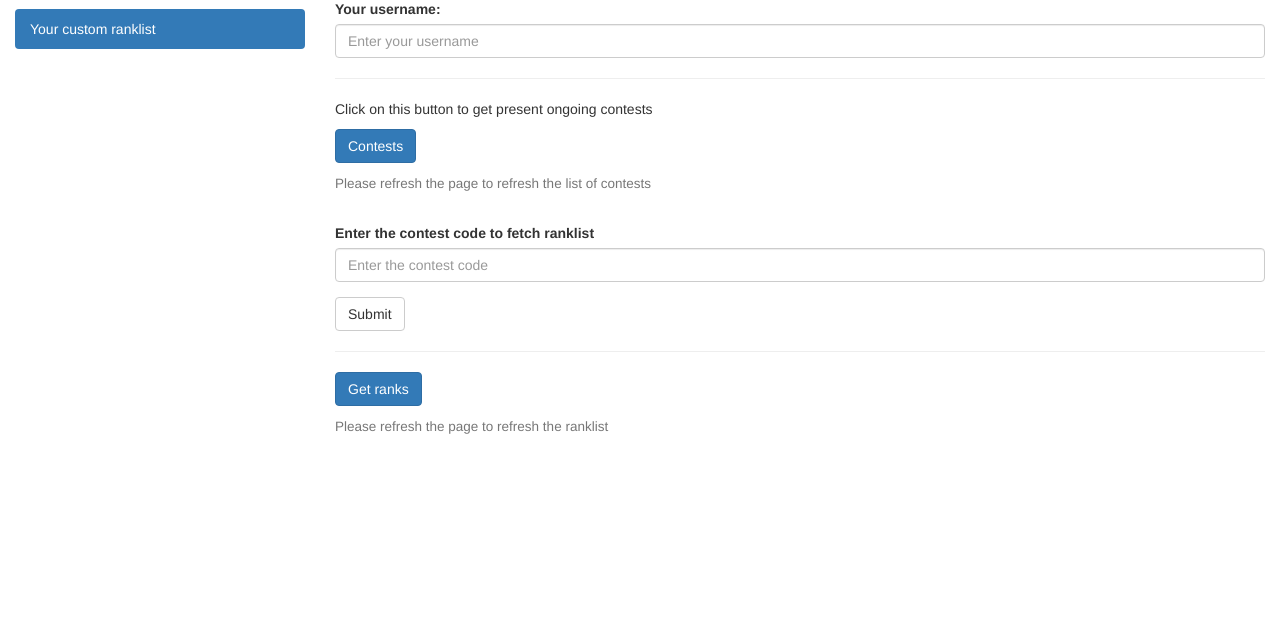
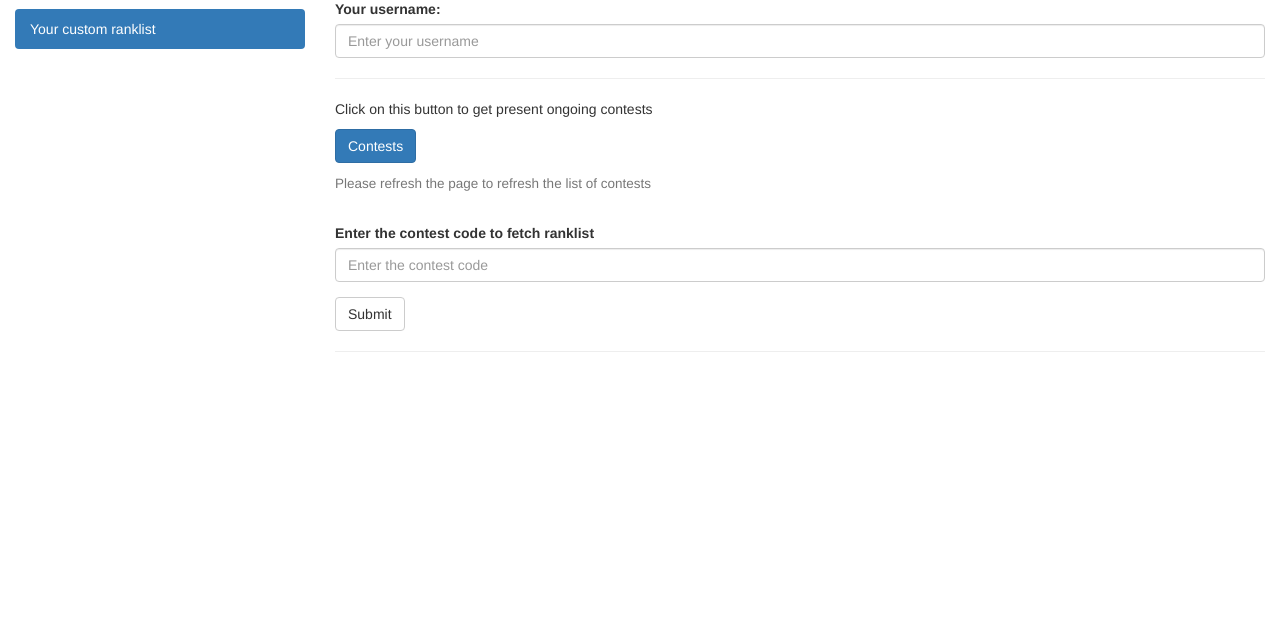
Before and after one commit to mayukh45/Ranklist_App, a Django app: template codechef_mayukh45/ranklist/templates/ranklist.html in a window 1280 px wide. Shown: the part 115-748 px from the top of the page. Run offline with Django 3.2, Linux system fonts and the light colour scheme; the template is opened without the code that fills it, so the values that code supplies are empty; some libraries are stand-ins or nearby versions.

Commit message:
removed collapse button

```diff
--- a/codechef_mayukh45/ranklist/templates/ranklist.html
+++ b/codechef_mayukh45/ranklist/templates/ranklist.html
@@ -106,13 +106,9 @@
         {% if null == False %}
         {% if ranklist|length > 0 %}
         <p style="color:green;font-size:120%;">Ranklist fetched!</p>
-         {% endif %}
-        {% endif %}
 
-      <button type="button" class="btn btn-primary" data-toggle="collapse" data-target="#demo">Get ranks</button>
-      <h4><small>Please refresh the page to refresh the ranklist</small></h4>
+        <br>
 
-        <div id="demo" class="collapse">
             <table class="table table-hover">
     <thead>
       <tr>
@@ -124,7 +120,7 @@
 
                 <tbody>
 
-    {% if ranklist|length > 0 %}
+
     {% for ranks in ranklist %}
 
       <tr>
@@ -136,9 +132,10 @@
 
     {% endfor %}
     {% endif %}
+    {% endif %}
     </tbody>
   </table>
-</div>
+
 
         </div>
 
```
